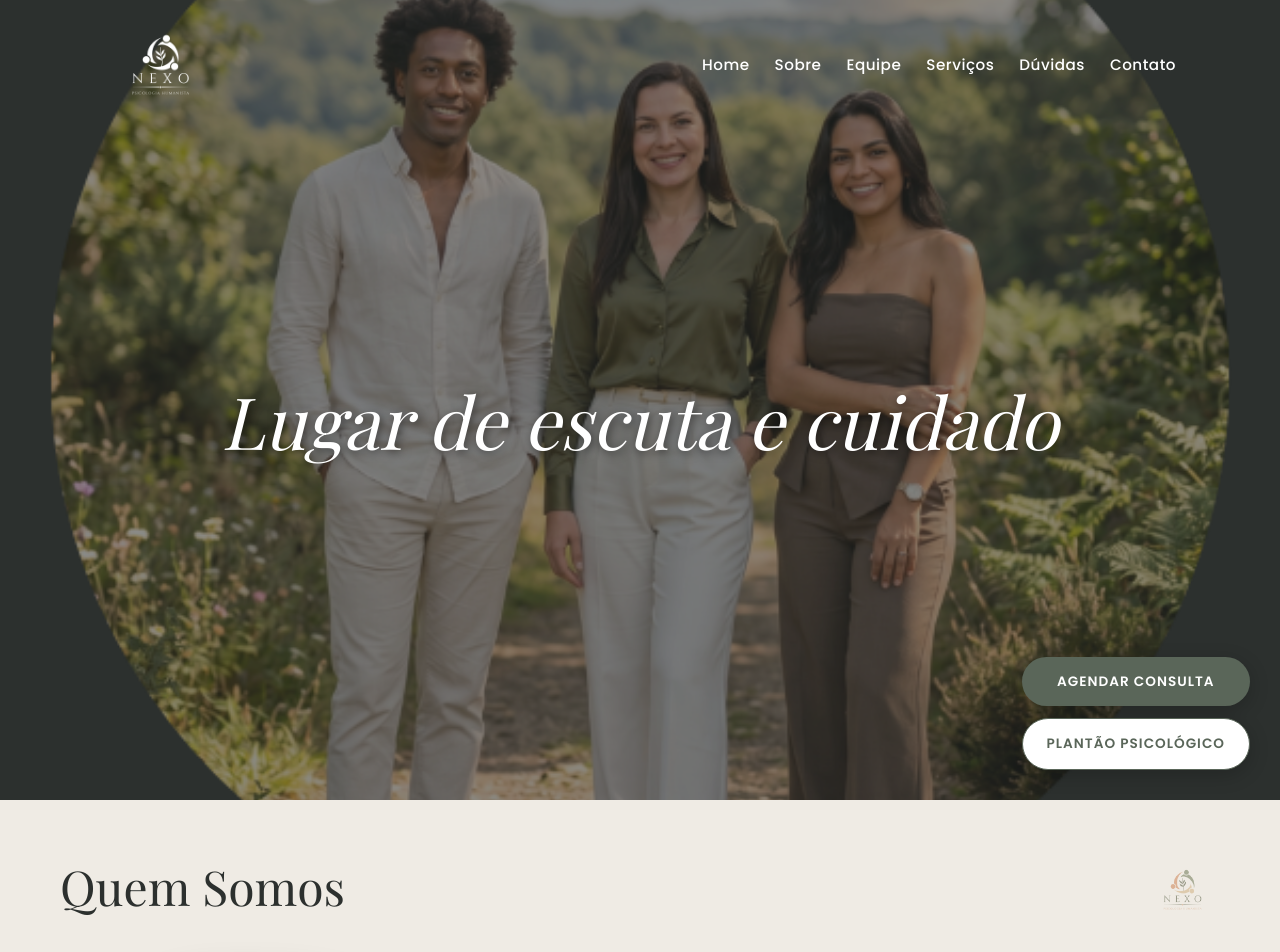
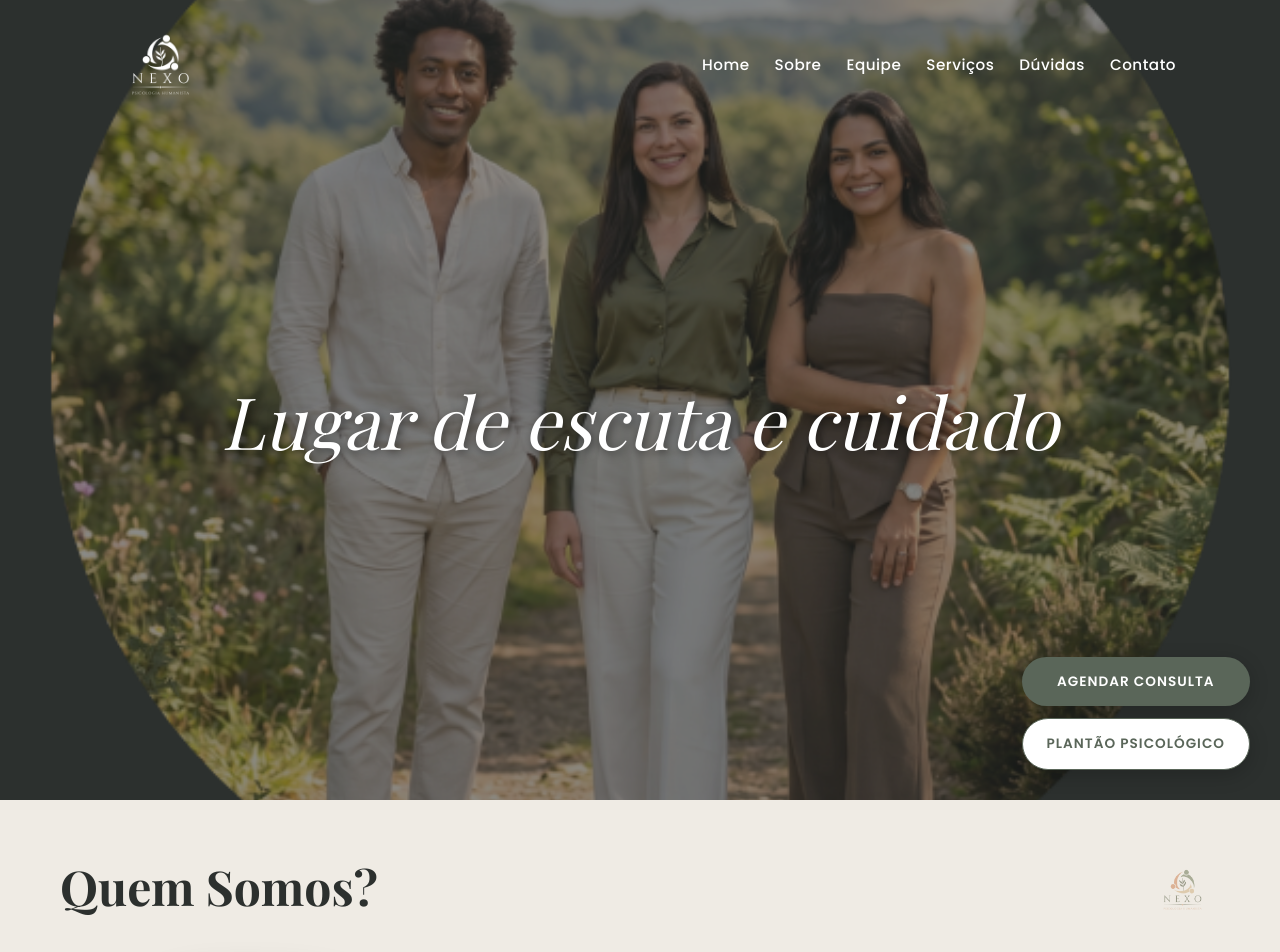
Before and after one commit to DevGabrielSouza7/NexoHumano, a plain HTML site: page index.html in a window 1280 px wide. Shown: the top 952 px of the page. Drawn offline with nearby package versions, Linux system fonts and the light colour scheme; no server answers; a web font is replaced by a local one.

Commit message:
Update section title to include a question

```diff
--- a/index.html
+++ b/index.html
@@ -162,7 +162,7 @@
         <section id="sobre" class="bg-beige">
             <div class="container">
                 <div class="sobre-header" data-aos="fade-up">
-                    <h2 class="sobre-title">Quem Somos<br></h2>
+                    <h2 class="sobre-title"><strong>Quem Somos?</strong><br></h2>
                     <img src="img/logo-nexo-completa.png" alt="Nexo Icon" style="max-height: 60px; opacity: 0.7;">
                 </div>
                 <div class="sobre-content">
```
